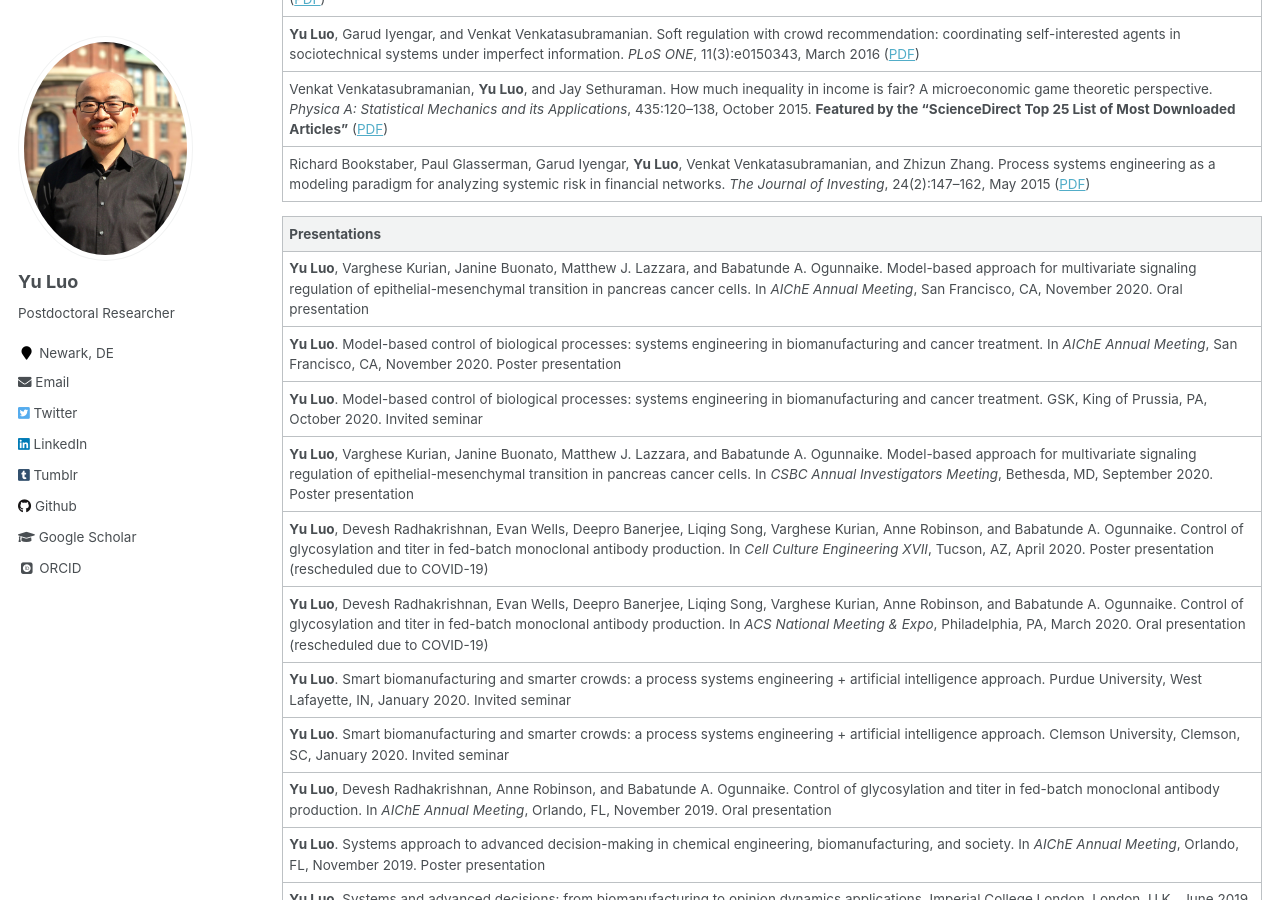
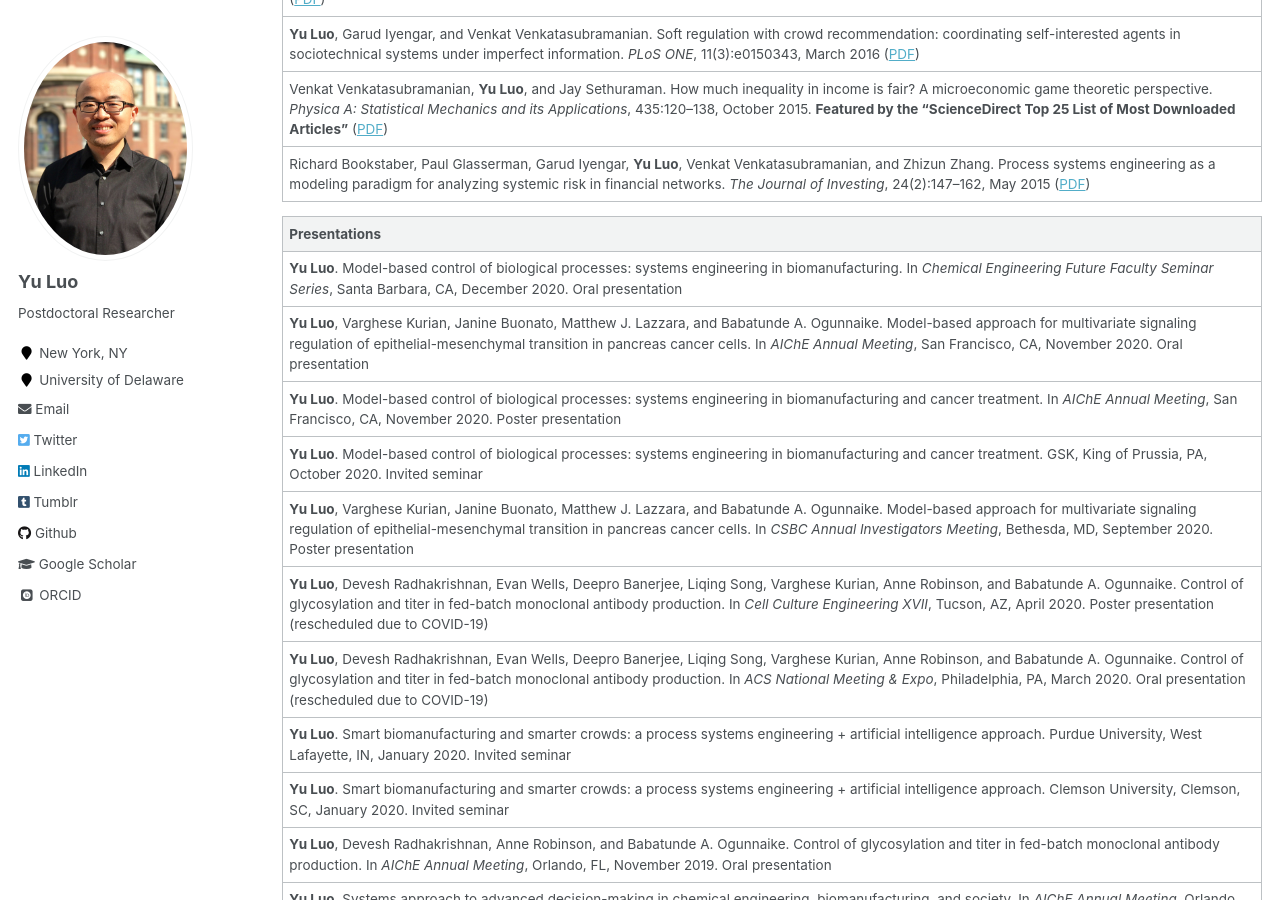
Before and after one commit to l16cn/l16cn.github.io, a Jekyll site: the page built from _pages/experience.md, in a window 1280 px wide and 900 px high, scrolled down 1361 px. Built offline with Jekyll 4.4.1, drawn with Linux system fonts in a browser that asks for light colours; some web fonts are replaced; some of the changed text lies outside the part shown.

Commit message:
new domain, updates to cv

```diff
--- a/_config.yml
+++ b/_config.yml
@@ -83,8 +83,8 @@ author:
   name             : "Yu Luo"
   avatar           : yu2017.jpg
   bio              : "Postdoctoral Researcher"
-  location         : "Newark, DE"
-  employer         :
+  location         : "New York, NY"
+  employer         : "University of Delaware"
   pubmed           : # "https://www.ncbi.nlm.nih.gov/pubmed/?term=babatunde+ogunnaike"
   googlescholar    : "https://scholar.google.com/citations?user=KlAs0GcAAAAJ&hl=en"
   email            : "yuluo at udel dot edu"
--- a/_pages/experience.md
+++ b/_pages/experience.md
@@ -43,6 +43,7 @@ _Version: 2020-11-07_ ([PDF](../files/2_cv.pdf))
 
 |Presentations|
 |:-|
+|**Yu Luo**. Model-based control of biological processes: systems engineering in biomanufacturing. In _Chemical Engineering Future Faculty Seminar Series_, Santa Barbara, CA, December 2020. Oral presentation|
 |**Yu Luo**, Varghese Kurian, Janine Buonato, Matthew J. Lazzara, and Babatunde A. Ogunnaike. Model-based approach for multivariate signaling regulation of epithelial-mesenchymal transition in pancreas cancer cells. In _AIChE Annual Meeting_, San Francisco, CA, November 2020. Oral presentation|
 |**Yu Luo**. Model-based control of biological processes: systems engineering in biomanufacturing and cancer treatment. In _AIChE Annual Meeting_, San Francisco, CA, November 2020. Poster presentation|
 |**Yu Luo**. Model-based control of biological processes: systems engineering in biomanufacturing and cancer treatment. GSK, King of Prussia, PA, October 2020. Invited seminar|
```
Also changed, not shown: other parts of _pages/experience.md (+1 -1 lines), _pages/about.md (+1 -1 lines), 7 other files.
